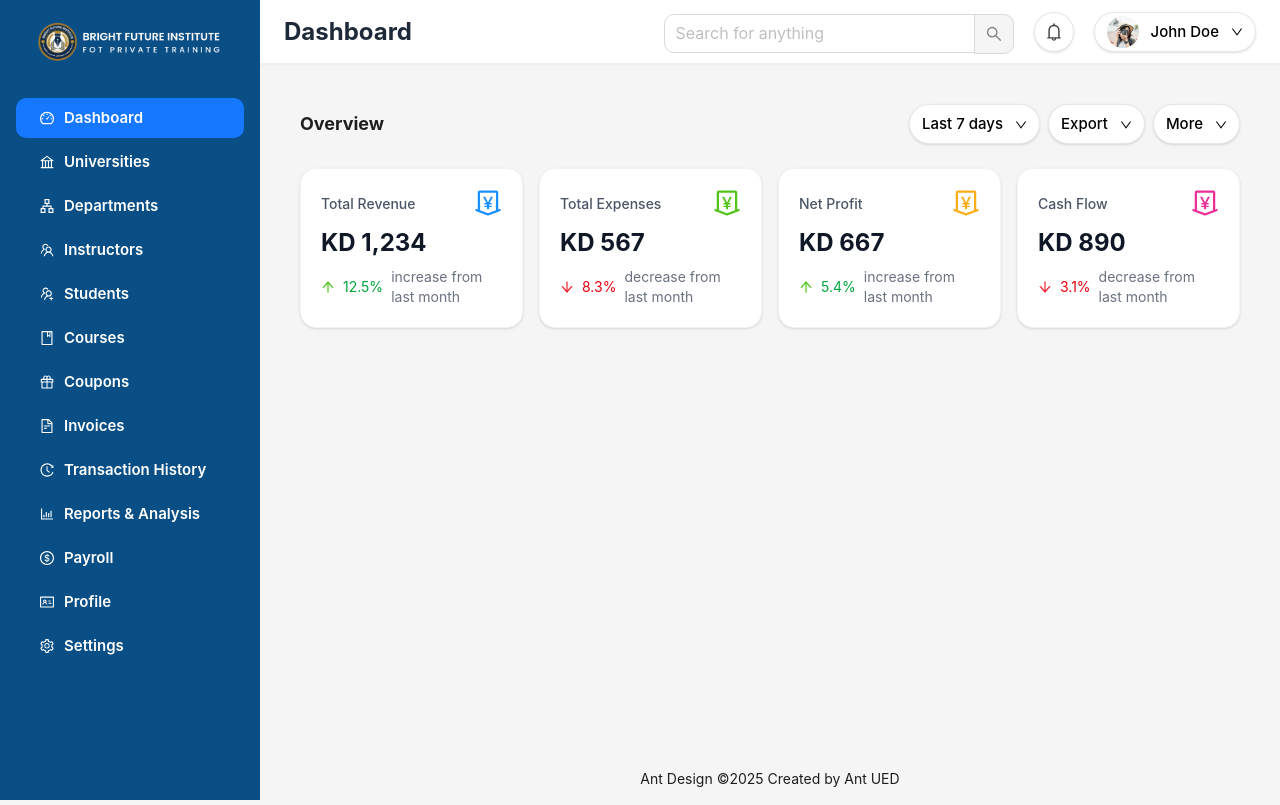
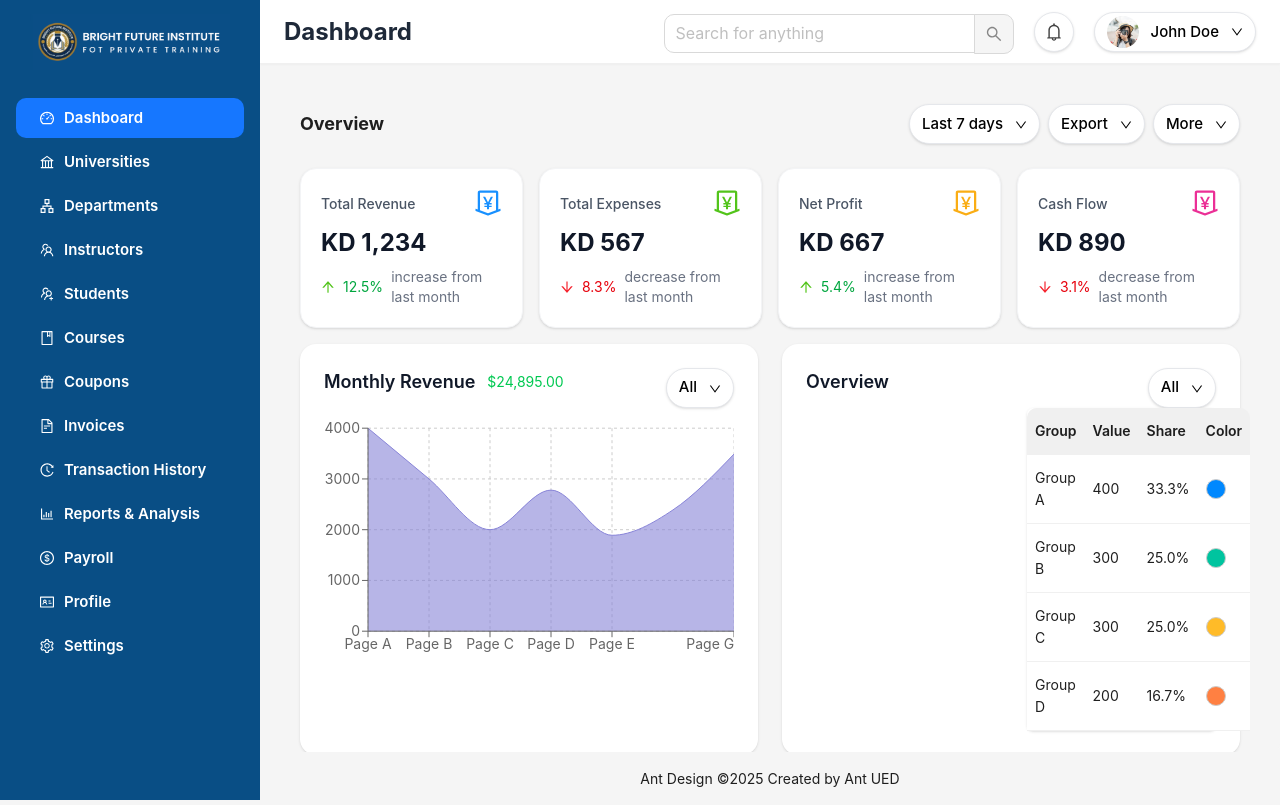
Before and after one commit to order-of-the-owl/bright-future-admin, a Next.js app: page / in a window 1280 px wide. Built offline with nearby package versions, Linux system fonts and the light colour scheme.

Commit message:
charts added.

```diff
--- /dev/null
+++ b/app/components/common/DataTable.tsx
@@ -0,0 +1,69 @@
+'use client';
+import React from 'react';
+import { Table } from 'antd';
+import type { TableColumnsType } from 'antd';
+
+export interface DataType {
+  key: React.Key;
+  name: string;
+  value: number;
+  percent?: string;
+  color?: string;
+}
+
+interface DataTableProps {
+  data: DataType[];
+}
+
+const columns: TableColumnsType<DataType> = [
+  {
+    title: 'Group',
+    dataIndex: 'name',
+    key: 'name',
+  },
+  {
+    title: 'Value',
+    dataIndex: 'value',
+    key: 'value',
+  },
+  {
+    title: 'Share',
+    dataIndex: 'percent',
+    key: 'percent',
+    render: (text) => <span>{text}</span>,
+  },
+  {
+    title: 'Color',
+    dataIndex: 'color',
+    key: 'color',
+    render: (color) => (
+      <div
+        style={{
+          width: 20,
+          height: 20,
+          borderRadius: '50%',
+          backgroundColor: color,
+          border: '1px solid #ccc',
+        }}
+      />
+    ),
+  },
+];
+
+const DataTable: React.FC<DataTableProps> = ({ data }) => {
+  return (
+    <Table<DataType>
+      columns={columns}
+      dataSource={data}
+      size="middle"
+      pagination={false}
+      className="w-full shadow-sm rounded-md"
+       style={{
+        backgroundColor: 'white',
+      }}
+      rowClassName={() => 'bg-white'}
+    />
+  );
+};
+
+export default DataTable;
--- /dev/null
+++ b/app/components/dashboard/chartCard.tsx
@@ -0,0 +1,89 @@
+import { AreaChart, Area, XAxis, YAxis, CartesianGrid, Tooltip } from 'recharts';
+import DropdownMenu from '../common/DropdownMenu';
+
+const data = [
+    {
+        name: 'Page A',
+        uv: 4000,
+        pv: 2400,
+        amt: 2400,
+    },
+    {
+        name: 'Page B',
+        uv: 3000,
+        pv: 1398,
+        amt: 2210,
+    },
+    {
+        name: 'Page C',
+        uv: 2000,
+        pv: 9800,
+        amt: 2290,
+    },
+    {
+        name: 'Page D',
+        uv: 2780,
+        pv: 3908,
+        amt: 2000,
+    },
+    {
+        name: 'Page E',
+        uv: 1890,
+        pv: 4800,
+        amt: 2181,
+    },
+    {
+        name: 'Page F',
+        uv: 2390,
+        pv: 3800,
+        amt: 2500,
+    },
+    {
+        name: 'Page G',
+        uv: 3490,
+        pv: 4300,
+        amt: 2100,
+    },
+];
+
+const ChartCard = () => {
+    return (
+        <div className='bg-white p-6 rounded-2xl shadow-sm flex flex-col'>
+            <div className="flex justify-between">
+                <div className="flex flex-row gap-3 align-center justify-center">
+                    <h1 className="text-lg font-semibold text-gray-900">Monthly Revenue</h1>
+                    <p className="text-green-500 text-sm mt-1">$24,895.00</p>
+                </div>
+
+                <DropdownMenu
+                    label="All"
+                    menuItems={[
+                        { key: '1', label: 'This Month' },
+                        { key: '2', label: 'Last Month' },
+                    ]}
+                />
+            </div>
+
+            <AreaChart
+                style={{ width: '100%', maxWidth: '700px', maxHeight: '70vh', aspectRatio: 1.618 }}
+                responsive
+                data={data}
+                margin={{
+                    top: 20,
+                    right: 0,
+                    left: 0,
+                    bottom: 0,
+                }}
+            >
+                <CartesianGrid strokeDasharray="3 3" />
+                <XAxis dataKey="name" />
+                <YAxis width="auto" />
+                <Tooltip />
+                <Area type="monotone" dataKey="uv" stroke="#8884d8" fill="#8884d8" />
+            </AreaChart>
+        </div>
+    );
+};
+
+
+export default ChartCard
--- /dev/null
+++ b/app/components/dashboard/pieChart.tsx
@@ -0,0 +1,139 @@
+'use client';
+import React from 'react';
+import { Pie, PieChart, Sector, SectorProps, Tooltip, Cell } from 'recharts';
+import { TooltipIndex } from 'recharts/types/state/tooltipSlice';
+import DataTable, { DataType } from '../common/DataTable';
+import DropdownMenu from '../common/DropdownMenu';
+
+type Coordinate = {
+  x: number;
+  y: number;
+};
+
+type PieSectorData = {
+  percent?: number;
+  name?: string | number;
+  midAngle?: number;
+  middleRadius?: number;
+  tooltipPosition?: Coordinate;
+  value?: number;
+  paddingAngle?: number;
+  dataKey?: string;
+  payload?: any;
+};
+
+type PieSectorDataItem = React.SVGProps<SVGPathElement> & Partial<SectorProps> & PieSectorData;
+
+const COLORS = ['#0088FE', '#00C49F', '#FFBB28', '#FF8042'];
+
+const pieData = [
+  { name: 'Group A', value: 400 },
+  { name: 'Group B', value: 300 },
+  { name: 'Group C', value: 300 },
+  { name: 'Group D', value: 200 },
+];
+
+const total = pieData.reduce((sum, item) => sum + item.value, 0);
+
+const tableData: DataType[] = pieData.map((item, i) => ({
+  key: i + 1,
+  name: item.name,
+  value: item.value,
+  percent: ((item.value / total) * 100).toFixed(1) + '%',
+  color: COLORS[i % COLORS.length],
+}));
+
+const renderActiveShape = ({
+  cx,
+  cy,
+  midAngle,
+  innerRadius,
+  outerRadius,
+  startAngle,
+  endAngle,
+  fill,
+  payload,
+  percent,
+  value,
+}: PieSectorDataItem) => {
+  const RADIAN = Math.PI / 180;
+  const sin = Math.sin(-RADIAN * (midAngle ?? 1));
+  const cos = Math.cos(-RADIAN * (midAngle ?? 1));
+  const sx = (cx ?? 0) + ((outerRadius ?? 0) + 10) * cos;
+  const sy = (cy ?? 0) + ((outerRadius ?? 0) + 10) * sin;
+  const mx = (cx ?? 0) + ((outerRadius ?? 0) + 30) * cos;
+  const my = (cy ?? 0) + ((outerRadius ?? 0) + 30) * sin;
+  const ex = mx + (cos >= 0 ? 1 : -1) * 22;
+  const ey = my;
+  const textAnchor = cos >= 0 ? 'start' : 'end';
+
+  return (
+    <g>
+      <text x={cx} y={cy} dy={8} textAnchor="middle" fill={fill}>
+        {payload.name}
+      </text>
+      <Sector cx={cx} cy={cy} innerRadius={innerRadius} outerRadius={outerRadius} startAngle={startAngle} endAngle={endAngle} fill={fill} />
+      <Sector cx={cx} cy={cy} startAngle={startAngle} endAngle={endAngle} innerRadius={(outerRadius ?? 0) + 6} outerRadius={(outerRadius ?? 0) + 10} fill={fill} />
+      <path d={`M${sx},${sy}L${mx},${my}L${ex},${ey}`} stroke={fill} fill="none" />
+      <circle cx={ex} cy={ey} r={2} fill={fill} stroke="none" />
+      <text x={ex + (cos >= 0 ? 1 : -1) * 12} y={ey} textAnchor={textAnchor} fill="#333">{`Value: ${value}`}</text>
+      <text x={ex + (cos >= 0 ? 1 : -1) * 12} y={ey} dy={18} textAnchor={textAnchor} fill="#999">
+        {`(${((percent ?? 1) * 100).toFixed(2)}%)`}
+      </text>
+    </g>
+  );
+};
+
+export default function CustomActiveShapePieChart({
+  isAnimationActive = true,
+  defaultIndex = undefined,
+}: {
+  isAnimationActive?: boolean;
+  defaultIndex?: TooltipIndex;
+}) {
+  return (
+    <div className='bg-white p-6 rounded-2xl shadow-sm '>
+        <div className="flex justify-between">
+                <div className="flex flex-row gap-3 align-center justify-center">
+                    <h1 className="text-lg font-semibold text-gray-900">Overview</h1>
+                </div>
+
+                <DropdownMenu
+                    label="All"
+                    menuItems={[
+                        { key: '1', label: 'This Month' },
+                        { key: '2', label: 'Last Month' },
+                    ]}
+                />
+            </div>
+    <div className="grid grid-cols-1 xl:grid-cols-2 gap-8 items-center">
+      <div className="flex justify-center">
+        <PieChart
+          style={{ width: '100%', maxWidth: '480px', aspectRatio: 1 }}
+          margin={{ top: 50, right: 100, bottom: 0, left: 100 }}
+        >
+          <Pie
+            activeShape={renderActiveShape}
+            data={pieData}
+            cx="50%"
+            cy="50%"
+            innerRadius="150%"
+            outerRadius="170%"
+            dataKey="value"
+            isAnimationActive={isAnimationActive}
+          >
+            {pieData.map((entry, index) => (
+              <Cell key={`cell-${index}`} fill={COLORS[index % COLORS.length]} />
+            ))}
+          </Pie>
+          <Tooltip />
+        </PieChart>
+      </div>
+
+      <div className='hidden md:block'>
+        <DataTable data={tableData} />
+      </div>
+    </div>
+    </div>
+  );
+}
--- a/app/page.tsx
+++ b/app/page.tsx
@@ -1,9 +1,10 @@
 'use client';
-import React from 'react';
 import { Space } from 'antd';
 import DropdownMenu from './components/common/DropdownMenu';
 import Cards from './components/dashboard/cards';
 import { cardDetails,timeMenu,exportMenu,moreMenu } from '@/app/utils/constants/cardsData';
+import ChartCard from './components/dashboard/chartCard';
+import PieChartInFlexbox from './components/dashboard/pieChart';
 
 const Page = () => {
   return (
@@ -23,6 +24,10 @@ const Page = () => {
           <Cards key={index} details={detail} />
         ))}
       </div>
+      <div className='grid sm:grid-cols-1 xl:grid-cols-2 mt-4 bg-blue rounded-lg gap-6'>
+        <ChartCard />
+        <PieChartInFlexbox />
+      </div>
     </div>
   );
 };
--- a/package.json
+++ b/package.json
@@ -14,7 +14,8 @@
     "antd": "^5.27.6",
     "next": "16.0.0",
     "react": "19.2.0",
-    "react-dom": "19.2.0"
+    "react-dom": "19.2.0",
+    "recharts": "^3.3.0"
   },
   "devDependencies": {
     "@tailwindcss/postcss": "^4",
```
Also changed, not shown: 1 other file (tests, documents, lock files or other folders).
